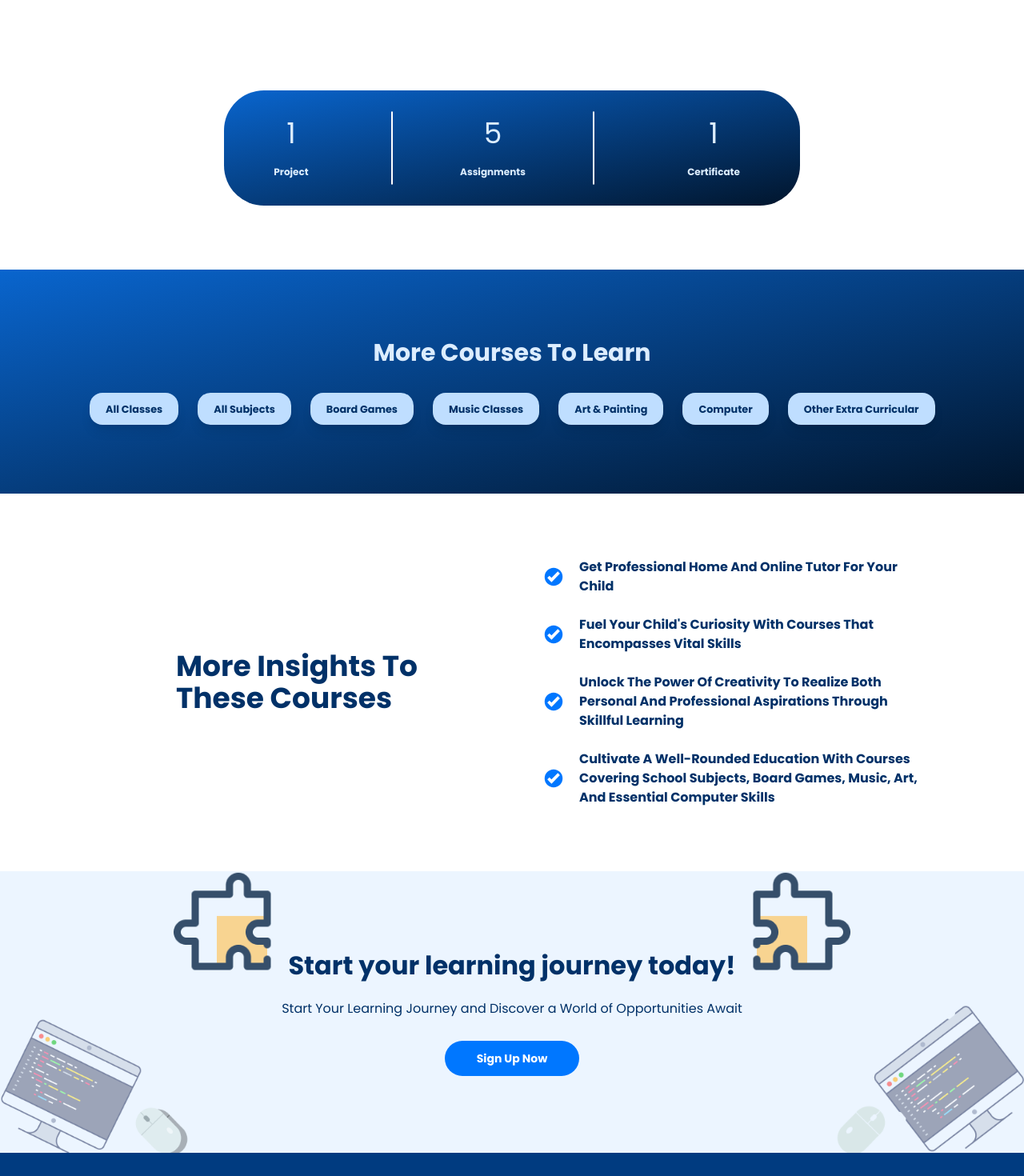
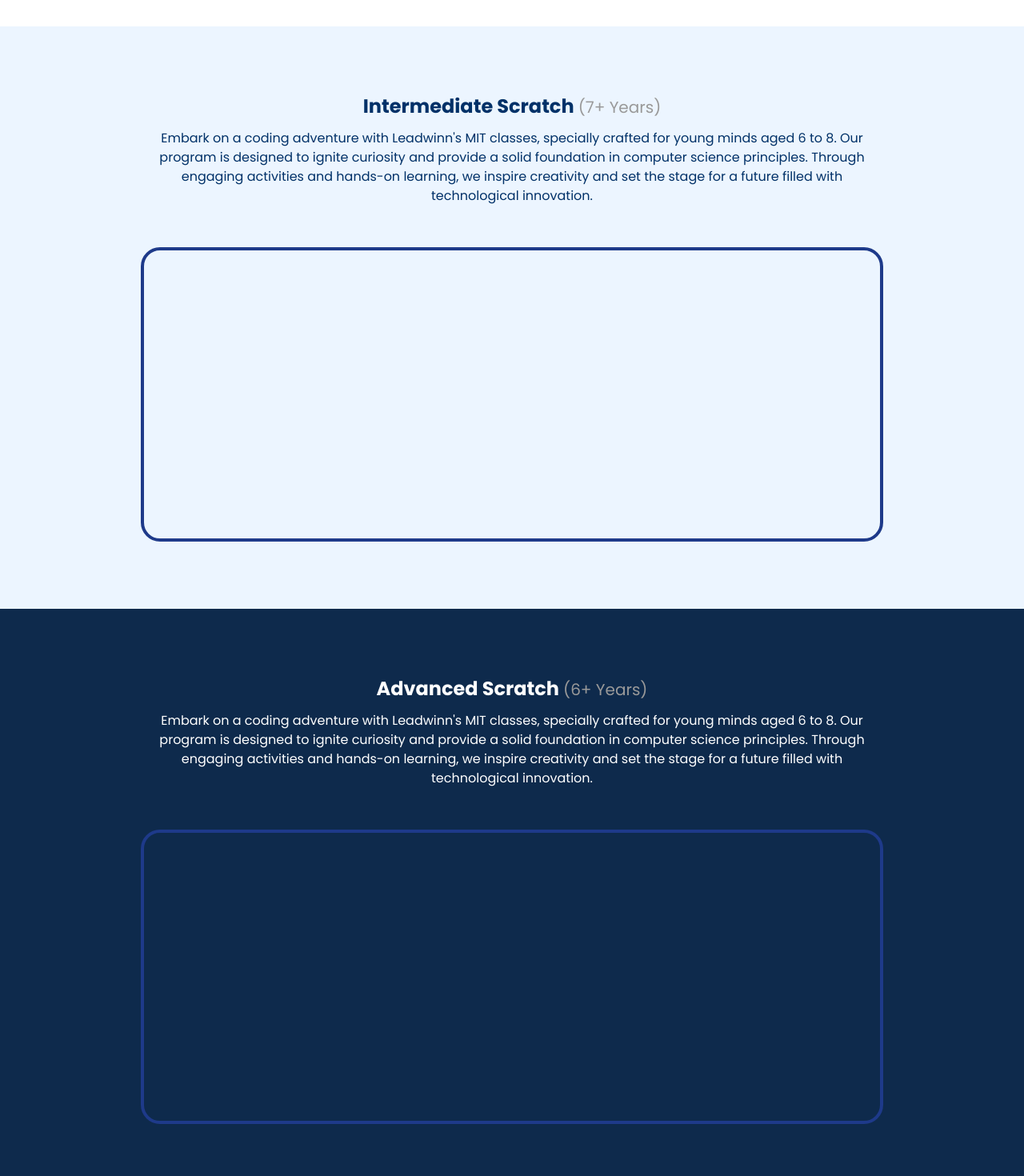
Before and after one commit to Adeleyeha-17/Leadwinn-Academy, a React (Vite) app: page /library in a window 1280 px wide. Shown: the part 1280-2750 px from the top of the page at 80% size. Built offline with nearby package versions, Linux system fonts and the light colour scheme; no server answers.

Commit message:
update libraryCourses

```diff
--- a/src/components/LibraryCourses/LibraryCourses.tsx
+++ b/src/components/LibraryCourses/LibraryCourses.tsx
@@ -65,10 +65,26 @@ export const LibraryCourses = () => {
        </div>
 
           {/* Intermediate Scratch */}
+          <div className='bg-nav-blue h-[45.5rem] flex gap-3 flex-col items-center justify-center'>
+            <h4 className='text-heading text-base sm:text-2xl font-semibold'>Intermediate Scratch <span className='text-sm sm:text-xl text-[#999999] font-medium'>(7+ Years)</span></h4>
 
+            <p className='w-[22rem] sm:w-[46rem] xl:w-[57rem] text-center text-heading text-[0.8rem] xl:text-base'>Embark on a coding adventure with Leadwinn's MIT classes, specially crafted for young minds aged 6 to 8. Our program is designed to ignite curiosity and provide a solid foundation in computer science principles. Through engaging activities and hands-on learning, we inspire creativity and set the stage for a future filled with technological innovation.</p>
+
+       <div className='w-[22rem] sm:w-[40rem] lg:w-[50rem] xl:w-[58rem] h-[23rem] mt-10 rounded-3xl border-4 border-blue-900'>
+
+       </div>
+       </div>
 
            {/* Advanced Scratch */}
+           <div className='bg-head-black text-white h-[45.5rem] flex gap-3 flex-col items-center justify-center'>
+            <h4 className=' text-base sm:text-2xl font-semibold'>Advanced Scratch <span className='text-sm sm:text-xl text-[#999999] font-medium'>(6+ Years)</span></h4>
 
+            <p className='w-[22rem] sm:w-[46rem] xl:w-[57rem] text-center text-[0.8rem] xl:text-base'>Embark on a coding adventure with Leadwinn's MIT classes, specially crafted for young minds aged 6 to 8. Our program is designed to ignite curiosity and provide a solid foundation in computer science principles. Through engaging activities and hands-on learning, we inspire creativity and set the stage for a future filled with technological innovation.</p>
+
+       <div className='w-[22rem] sm:w-[40rem] lg:w-[50rem] xl:w-[58rem] h-[23rem] mt-10 rounded-3xl border-4 border-blue-900'>
+
+       </div>
+       </div>
       </div>
 
       <div className={toggle === 1 ? "block" : "hidden"}>
```
